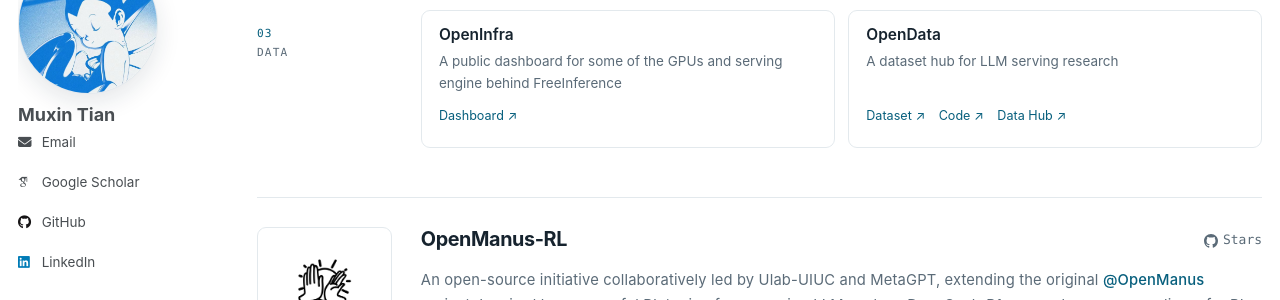
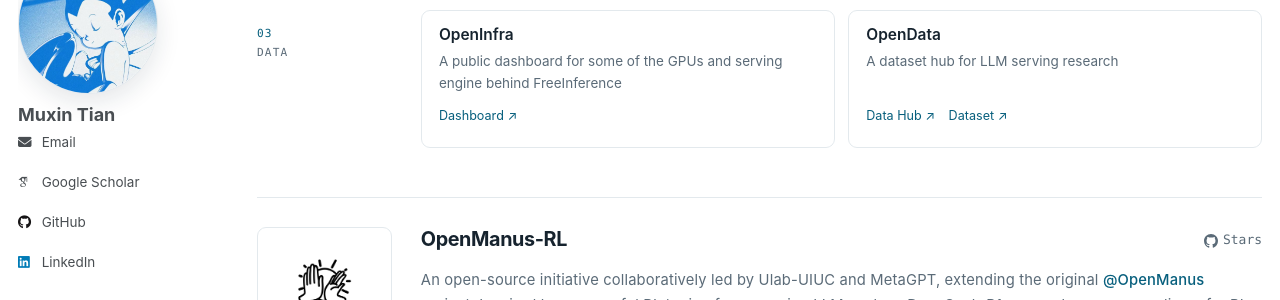
Before and after one commit to realtmxi/realtmxi.github.io, a Jekyll site: the page built from _pages/projects.md, in a window 1280 px wide and 900 px high, scrolled down 788 px. Shown: the part 152-452 px from the top of the window. Built offline with Jekyll 4.4.1, drawn with Linux system fonts in a browser that asks for light colours; some web fonts are replaced; comment, search, counter and statistics services are not loaded.

```diff
--- a/_pages/projects.md
+++ b/_pages/projects.md
@@ -399,9 +399,8 @@ github_stars: true
           </div>
           <p>A dataset hub for LLM serving research</p>
           <div class="project-tile__links">
+            <a href="https://data.freeinference.org/" target="_blank" rel="noopener noreferrer" aria-label="OpenData dataset hub">Data Hub <span aria-hidden="true">↗</span></a>
             <a href="https://huggingface.co/datasets/harvardMadsys/freeinference_agentic_trace" target="_blank" rel="noopener noreferrer" aria-label="FreeInference Agentic Trace dataset on Hugging Face">Dataset <span aria-hidden="true">↗</span></a>
-            <a href="https://github.com/HarvardMadSys/freeinference_agentic_trace" target="_blank" rel="noopener noreferrer" aria-label="FreeInference Agentic Trace code on GitHub">Code <span aria-hidden="true">↗</span></a>
-            <a href="https://data.freeinference.org/" target="_blank" rel="noopener noreferrer" aria-label="OpenData dataset hub">Data Hub <span aria-hidden="true">↗</span></a>
           </div>
         </div>
       </div>
```
